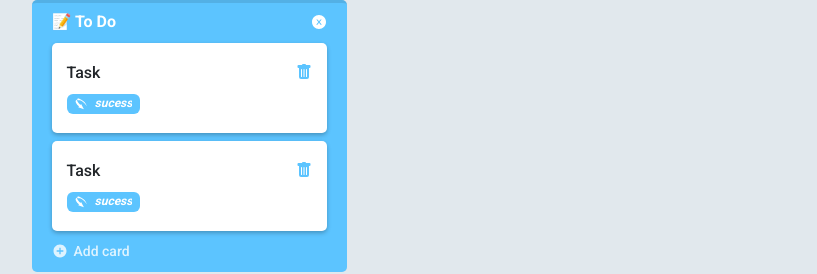
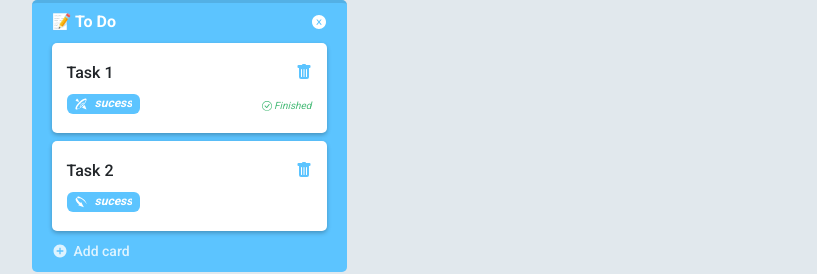
Before and after one commit to tpaphysics/tdd-kanban, a React (Vite) app: page / in a window 1280 px wide. Shown: the top 274 px of the page, without its empty margins (451-1268 px from the left). Built offline with nearby package versions, Linux system fonts and the light colour scheme.

Commit message:
refactor: refactoring of KanbanList with using KanbanListProvider component and useList hook

```diff
--- a/src/App.tsx
+++ b/src/App.tsx
@@ -1,5 +1,6 @@
 import { Flex } from '@chakra-ui/react';
 import KanbanList from './Components/KanbanList';
+import lists from './data/lists';
 
 function App() {
   return (
@@ -13,7 +14,7 @@ function App() {
       backgroundPosition='95% 80%'
       alignItems='center'
     >
-      <KanbanList />
+      <KanbanList list={lists[0]} />
     </Flex>
   );
 }
--- a/src/Components/EditableCard/hook/useEditableCard.ts
+++ b/src/Components/EditableCard/hook/useEditableCard.ts
@@ -1,9 +1,13 @@
 import React, { useCallback, useRef, useState } from 'react';
+import { ICard } from '../../../data/interfaces/ICard';
+import { useList } from '../../../Hooks/useList';
 import { formatTask } from './utils/utils';
 
-export const useEditableCard = () => {
-  const [finished, setFinished] = useState(false);
-  const [task, setTask] = useState('Task');
+export const useEditableCard = (initialCard: ICard) => {
+  const { list } = useList();
+
+  const [finished, setFinished] = useState(initialCard.finished);
+  const [task, setTask] = useState(initialCard.task);
   const inputRef = useRef<HTMLInputElement>({} as HTMLInputElement);
 
   const handleClickTag = useCallback(() => {
@@ -19,5 +23,5 @@ export const useEditableCard = () => {
     format == '' ? setTask('Edit task') : setTask(format);
   }, [task]);
 
-  return { task, setTask, inputRef, finished, handleClickTag, handleEditTask, handleOnBlur };
+  return { list, task, setTask, inputRef, finished, handleClickTag, handleEditTask, handleOnBlur };
 };
--- a/src/Components/EditableCard/index.tsx
+++ b/src/Components/EditableCard/index.tsx
@@ -17,12 +17,14 @@ import {
   Text,
 } from '@chakra-ui/react';
 import { useEditableCard } from './hook/useEditableCard';
+import { EditableCardsProps } from './interface';
 
-function EditableCard() {
-  const card = { id: 1, task: 'Task', tag: 'sucess', finished: false };
-  const colorTag = 'BLUE';
+function EditableCard({ card }: EditableCardsProps) {
+  //const card = { id: 1, task: 'Task', tag: 'sucess', finished: false };
+  //const list. = 'BLUE';
 
-  const { task, finished, handleClickTag, handleEditTask, handleOnBlur } = useEditableCard();
+  const { list, task, finished, handleClickTag, handleEditTask, handleOnBlur } =
+    useEditableCard(card);
   return (
     <Box
       data-testid={`card-${card.id}`}
@@ -54,7 +56,7 @@ function EditableCard() {
             lineHeight='21px'
             as={EditableInput}
             borderRadius='5px'
-            focusBorderColor={colorTag}
+            focusBorderColor={list.bgList}
             onChange={handleEditTask}
             onBlur={handleOnBlur}
             onKeyDown={handleOnBlur}
@@ -64,20 +66,20 @@ function EditableCard() {
           />
         </Editable>
 
-        <Icon as={BsTrashFill} color={colorTag} cursor={'pointer'} />
+        <Icon as={BsTrashFill} color={list.bgList} cursor={'pointer'} />
       </Flex>
       <Flex alignItems='center' justifyContent='space-between'>
         <Text onClick={handleClickTag} cursor='pointer' data-testid={`tag-${card.id}`}>
           <Tag
             size={'sm'}
             variant='solid'
-            bg={colorTag}
+            bg={list.bgList}
             fontStyle='italic'
             _hover={{ opacity: '0.8', transitionDuration: '0.3s' }}
           >
             <TagLeftIcon as={finished ? GiSupersonicArrow : GiRapidshareArrow} />
             <TagLabel fontWeight='700' fontSize='12px' color='WHITE'>
-              {card.tag}
+              {list.tag}
             </TagLabel>
           </Tag>
         </Text>
--- a/src/Components/EditableCard/interface.ts
+++ b/src/Components/EditableCard/interface.ts
@@ -1,3 +1,3 @@
-export interface EditableCardProps {
-  prop: any;
+export interface EditableCardsProps {
+  card: ICard;
 }
--- a/src/Components/KanbanCardsContainer/index.tsx
+++ b/src/Components/KanbanCardsContainer/index.tsx
@@ -1,12 +1,15 @@
 import { VStack } from '@chakra-ui/react';
 import React from 'react';
+import { useList } from '../../Hooks/useList';
 import EditableCard from '../EditableCard';
 
 function KanbanCardsContainer() {
+  const { list } = useList();
   return (
     <VStack mt='8px'>
-      <EditableCard />
-      <EditableCard />
+      {list.cards.map((card) => (
+        <EditableCard card={card} key={card.id} />
+      ))}
     </VStack>
   );
 }
--- a/src/Components/KanbanList/index.tsx
+++ b/src/Components/KanbanList/index.tsx
@@ -3,15 +3,18 @@ import FormAddCard from '../FormAddCard';
 import KanbanListHeader from '../KanbanListHeader';
 import KanbanCardsContainer from '../KanbanCardsContainer';
 import KanbanListContainer from '../KanbanListContainer/KanbanListContainer';
-import { BoxProps } from '@chakra-ui/react';
+import KanbanListProvider from '../../Hooks/useList/Provider';
+import { KanbanListProps } from './interface';
 
-function KanbanList({ ...props }: BoxProps) {
+function KanbanList({ list, ...props }: KanbanListProps) {
   return (
-    <KanbanListContainer {...props}>
-      <KanbanListHeader />
-      <KanbanCardsContainer />
-      <FormAddCard />
-    </KanbanListContainer>
+    <KanbanListProvider initialList={list}>
+      <KanbanListContainer {...props}>
+        <KanbanListHeader />
+        <KanbanCardsContainer />
+        <FormAddCard />
+      </KanbanListContainer>
+    </KanbanListProvider>
   );
 }
 
--- a/src/Components/KanbanListContainer/KanbanListContainer.tsx
+++ b/src/Components/KanbanListContainer/KanbanListContainer.tsx
@@ -1,9 +1,11 @@
 import { BoxProps, Box, Flex } from '@chakra-ui/react';
 import React from 'react';
+import { useList } from '../../Hooks/useList';
 
-const list = { id: '11', title: '📝  To Do', bgList: 'BLUE', tag: 'top', cards: [] };
+//const list = { id: '11', title: '📝  To Do', bgList: 'BLUE', tag: 'top', cards: [] };
 
 function KanbanListContainer({ children, ...props }: BoxProps) {
+  const { list } = useList();
   return (
     <Box
       {...props}
--- a/src/Components/KanbanListHeader/index.tsx
+++ b/src/Components/KanbanListHeader/index.tsx
@@ -1,10 +1,12 @@
 import { Flex, Icon, Text } from '@chakra-ui/react';
 import React from 'react';
 import { AiFillCloseCircle } from 'react-icons/ai';
+import { useList } from '../../Hooks/useList';
 
-const list = { id: '11', title: '📝  To Do', bgList: 'BLUE', tag: 'top', cards: [] };
+//const list = { id: '11', title: '📝  To Do', bgList: 'BLUE', tag: 'top', cards: [] };
 
 function KanbanListHeader() {
+  const { list } = useList();
   return (
     <Flex alignItems='center' justifyContent='space-between' w='100%'>
       <Text fontSize='16px' fontWeight='700' lineHeight='24.59px' color='WHITE'>
--- a/src/Hooks/useList/Context/index.ts
+++ b/src/Hooks/useList/Context/index.ts
@@ -1,6 +1,4 @@
 import { createContext } from 'react';
 import { IKanbanListContext } from './interface';
 
-const KanbanListContext = createContext<IKanbanListContext>({} as IKanbanListContext);
-
-export { KanbanListContext };
+export const KanbanListContext = createContext<IKanbanListContext>({} as IKanbanListContext);
--- a/src/Hooks/useList/index.ts
+++ b/src/Hooks/useList/index.ts
@@ -2,10 +2,5 @@ import { useContext } from 'react';
 import { KanbanListContext } from './Context';
 
 export const useList = () => {
-  const hook = useContext(KanbanListContext);
-  if (!hook) {
-    console.warn('Your component should be countain KanbanListProvider!');
-  } else {
-    return hook;
-  }
+  return useContext(KanbanListContext);
 };
```
Also changed, not shown: src/Components/KanbanList/interface.ts (+5 -2 lines).
